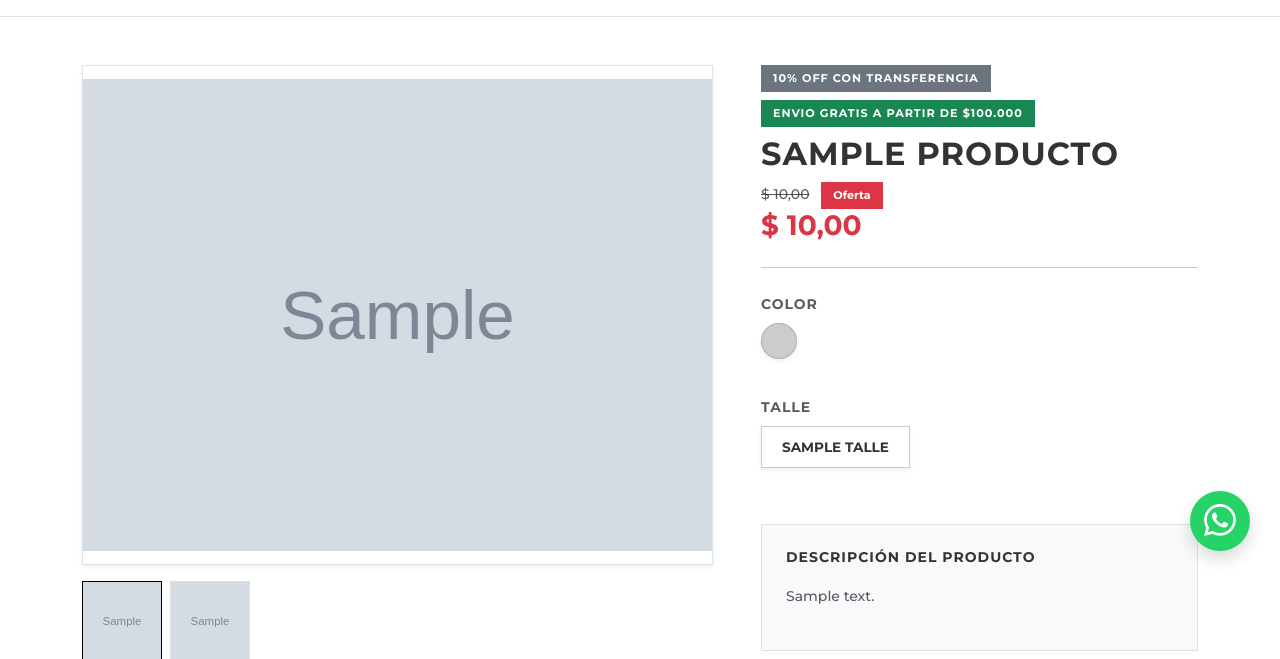
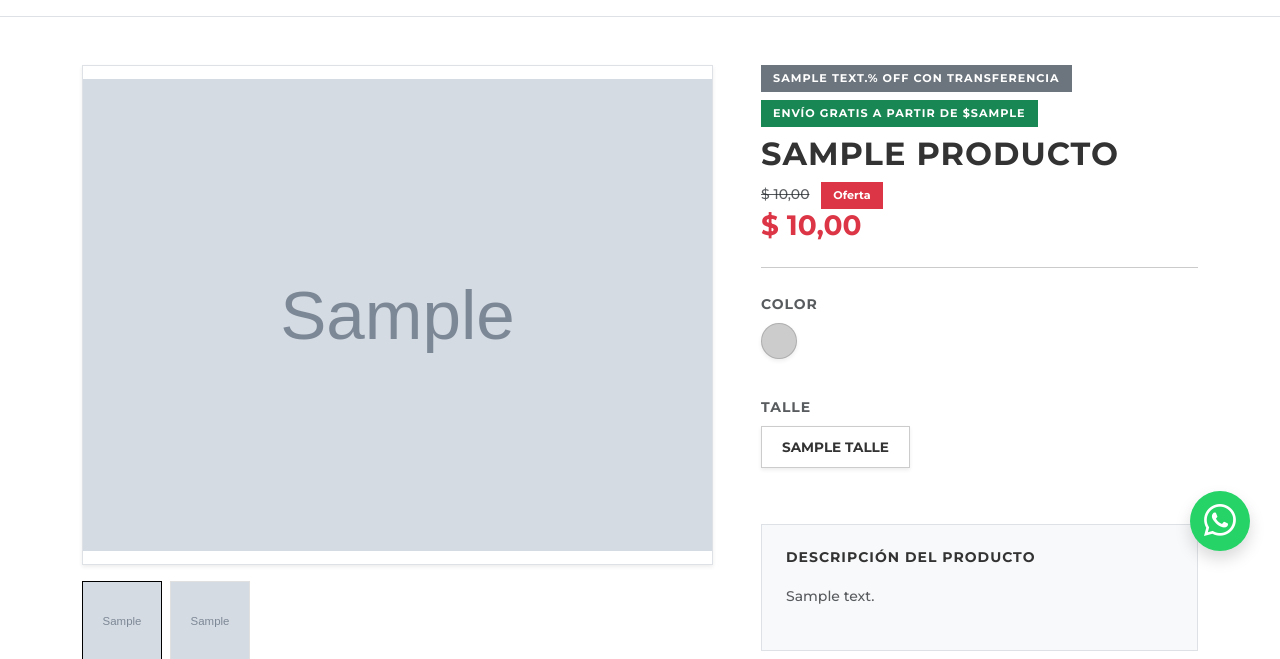
Before and after one commit to fairjey1/Django-web-ecommerce-senda, a Django app: template apps/products/templates/products/producto_detalle.html in a window 1280 px wide. Shown: the part 219-878 px from the top of the page. Run offline with Django 5.2, Linux system fonts and the light colour scheme; tables that the repository leaves empty hold one stand-in row (values such as "Sample post"); the template is opened without the code that fills it: values that come from a table or form of the project are taken from there, most other values are stand-ins (such as "Sample title", 1, 10 or a date in 2020); grey boxes marked "Sample" are stand-in pictures.

Commit message:
small fix on admin panel

```diff
--- a/apps/cart/cart.py
+++ b/apps/cart/cart.py
@@ -1,5 +1,6 @@
 from decimal import Decimal
 from django.conf import settings
+from apps.core.models import SiteConfiguration
 from apps.products.models import VarianteProducto
 from apps.shipping import calculator
 
@@ -93,7 +94,8 @@ class Carrito:
 
         user = self.request.user
         if user.is_authenticated and getattr(user, 'es_mayorista', False) and getattr(user, 'esta_aprobado', False):
-            MINIMO_MAYORISTA = Decimal('50000.00')
+            config = SiteConfiguration.load()
+            MINIMO_MAYORISTA = config.minimo_compra_mayorista # config global
             return self.get_total_precio() >= MINIMO_MAYORISTA
         return True
 
@@ -149,3 +151,7 @@ class Carrito:
             return Decimal('0.00')
         faltante = config.minimo_compra_envio_gratis - total_compra
         return faltante.quantize(Decimal('0.01'))
+
+    def get_minimo_compra_mayorista(self):
+        config = SiteConfiguration.load()
+        return config.minimo_compra_mayorista
--- a/apps/cart/templates/cart/carrito_detalle.html
+++ b/apps/cart/templates/cart/carrito_detalle.html
@@ -104,7 +104,7 @@
                     {% if not carrito.cumple_minimo_mayorista %}
                         <div class="alert alert-danger px-3 py-2 text-center rounded-3 mb-4 fs-6">
                             <i class="bi bi-exclamation-triangle-fill"></i> <strong>Aviso Mayorista:</strong><br>
-                            El monto mínimo de compra es de $50.000<br>
+                            El monto mínimo de compra es de <strong>${{ carrito.get_minimo_compra_mayorista }}</strong><br>
                             <small>Te faltan artículos para poder finalizar tu pedido.</small>
                         </div>
                         <div class="d-grid gap-3">
--- a/apps/core/models.py
+++ b/apps/core/models.py
@@ -15,6 +15,15 @@ class SiteConfiguration(models.Model):
     # Redes Sociales
     instagram_link = models.URLField(blank=True, null=True)
     facebook_link = models.URLField(blank=True, null=True)
+
+    # Configuración de Compras
+    minimo_compra_mayorista = models.DecimalField(
+        max_digits=12,
+        decimal_places=2,
+        default=50000.00,
+        verbose_name="Mínimo de compra mayorista",
+        help_text="Monto mínimo en pesos requerido para pedidos mayoristas."
+    )
 
     class Meta:
         verbose_name = "Configuración del Sitio"
--- a/apps/products/templates/products/producto_detalle.html
+++ b/apps/products/templates/products/producto_detalle.html
@@ -43,8 +43,14 @@
         </div>
 
         <div class="col-12 col-md-5 ps-md-4">
-            <span class="badge bg-secondary mb-2 text-uppercase rounded-0" style="letter-spacing: 1px;">10% off con transferencia</span>
-            <span class="badge bg-success mb-2 text-uppercase rounded-0" style="letter-spacing: 1px;">Envio gratis a partir de $100.000</span>
+            {% if descuento_transferencia %}
+                <span class="badge bg-secondary mb-2 text-uppercase rounded-0" style="letter-spacing: 1px;">{{ descuento_transferencia }}% off con transferencia</span>
+            {% endif %}
+
+            {% if minimo_envio_gratis %}
+                <span class="badge bg-success mb-2 text-uppercase rounded-0" style="letter-spacing: 1px;">Envío gratis a partir de ${{ minimo_envio_gratis }}</span>
+            {% endif %}
+
             <h1 class="h2 fw-bold text-uppercase mb-2" style="letter-spacing: 1px;">{{ producto.nombre }}</h1>
 
             <div class="price-container mb-4">
```
Also changed, not shown: apps/products/views.py (+11 -0 lines), apps/core/migrations/0002_siteconfiguration_minimo_compra_mayorista.py (added).
